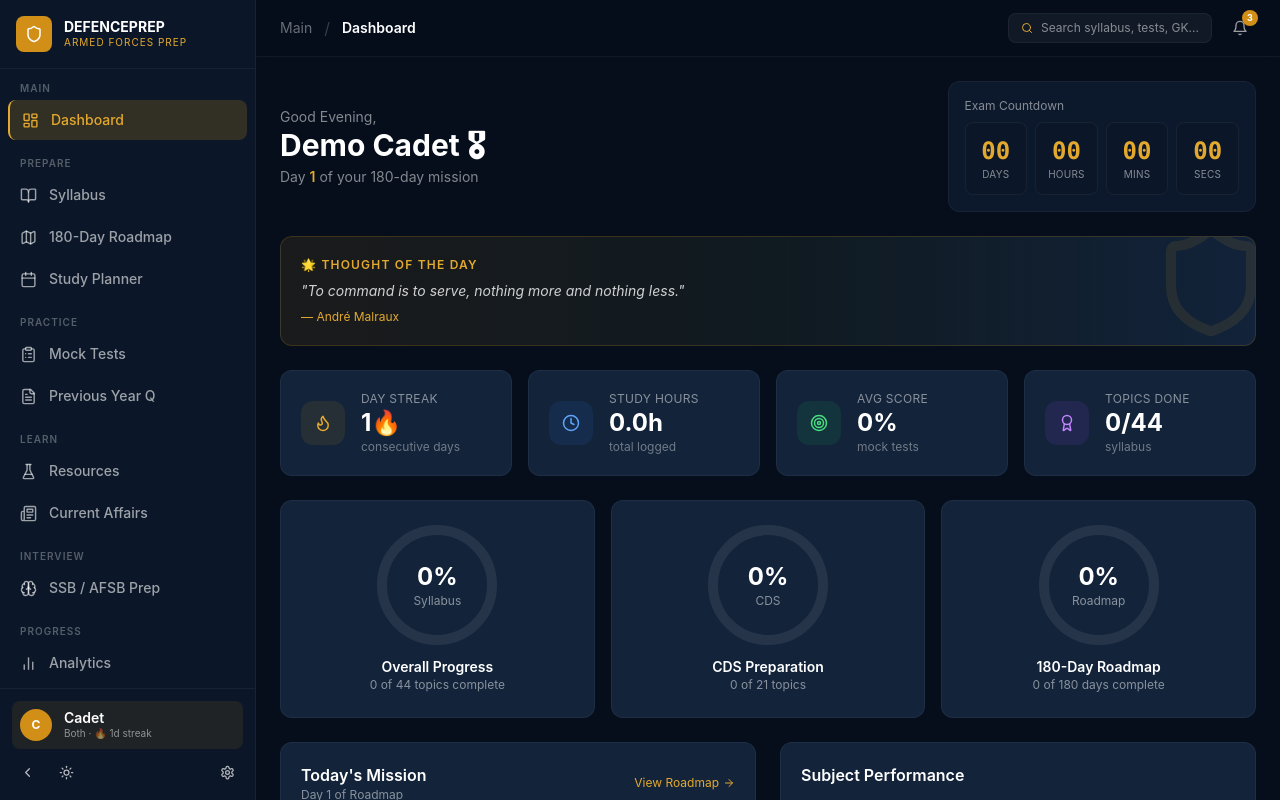
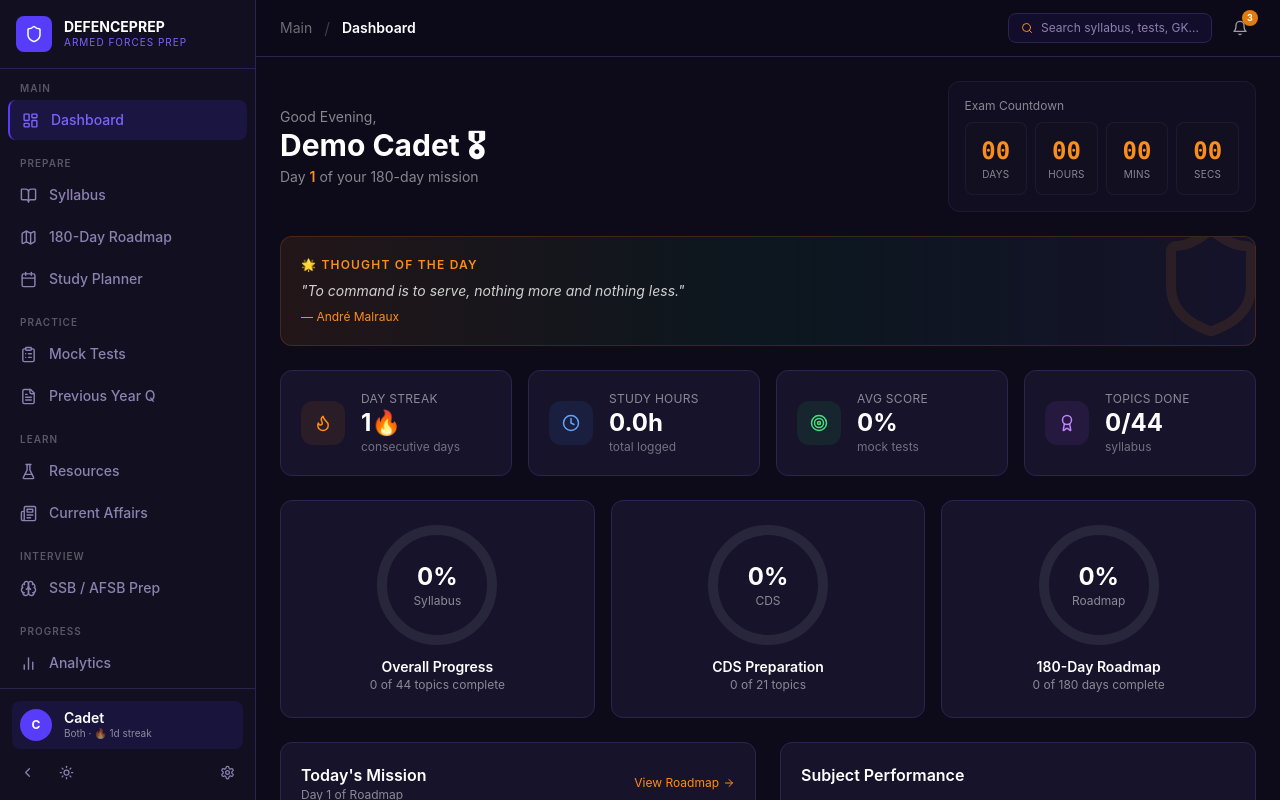
Before and after one commit to thesayambatra/sayam-portfolio, a Next.js app in the folder Defence/: page / in a window 1280 px wide. Both pictures are taken after a click on the button "Continue as Guest (Demo Account) →". Shown: the top 800 px of the page. Built offline with nearby package versions, Linux system fonts and the light colour scheme.

Commit message:
Apply portfolio color palette to Defence app

```diff
--- a/Defence/app/globals.css
+++ b/Defence/app/globals.css
@@ -5,15 +5,18 @@
 @import url('https://fonts.googleapis.com/css2?family=Inter:wght@300;400;500;600;700;800&display=swap');
 
 :root {
-  --bg: #0b1728;
-  --surface: #12233a;
-  --surface2: #1a3355;
-  --gold: #d18f17;
-  --gold-light: #e3a92e;
-  --olive: #6b8a4b;
-  --text: #e2e8f0;
-  --text-muted: #94a3b8;
-  --border: rgba(255, 255, 255, 0.07);
+  --bg:      #0d0b1a;
+  --bg2:     #110f20;
+  --card:    #16132a;
+  --card2:   #1e1a36;
+  --primary: #573CFA;
+  --primary-light: #7c63fb;
+  --red:     #E8083E;
+  --green:   #02864A;
+  --orange:  #FB8D1A;
+  --text:    #ffffff;
+  --muted:   #8b82b0;
+  --border:  #2a2550;
 }
 
 * { box-sizing: border-box; margin: 0; padding: 0; }
@@ -27,60 +30,96 @@ html, body {
 
 ::-webkit-scrollbar { width: 6px; height: 6px; }
 ::-webkit-scrollbar-track { background: var(--bg); }
-::-webkit-scrollbar-thumb { background: var(--surface2); border-radius: 3px; }
-::-webkit-scrollbar-thumb:hover { background: var(--gold); }
+::-webkit-scrollbar-thumb { background: var(--border); border-radius: 3px; }
+::-webkit-scrollbar-thumb:hover { background: var(--primary); }
 
 @layer components {
   .card {
-    @apply bg-navy-800 border border-white/5 rounded-xl p-5;
+    @apply rounded-xl p-5;
+    background: var(--card);
+    border: 1px solid var(--border);
   }
   .card-glass {
-    @apply bg-white/5 backdrop-blur-sm border border-white/10 rounded-xl p-5;
+    @apply backdrop-blur-sm rounded-xl p-5;
+    background: rgba(22, 19, 42, 0.6);
+    border: 1px solid var(--border);
   }
   .btn-gold {
-    @apply bg-gold-500 hover:bg-gold-400 text-white font-semibold px-4 py-2 rounded-lg transition-all duration-200 text-sm;
+    @apply font-semibold px-4 py-2 rounded-lg transition-all duration-200 text-sm text-white;
+    background: var(--primary);
+  }
+  .btn-gold:hover {
+    background: var(--primary-light);
   }
   .btn-outline {
-    @apply border border-white/20 hover:border-gold-400 hover:text-gold-400 text-white/70 font-medium px-4 py-2 rounded-lg transition-all duration-200 text-sm;
+    @apply font-medium px-4 py-2 rounded-lg transition-all duration-200 text-sm;
+    border: 1px solid var(--border);
+    color: var(--muted);
+  }
+  .btn-outline:hover {
+    border-color: var(--primary-light);
+    color: var(--text);
   }
   .btn-ghost {
-    @apply hover:bg-white/10 text-white/70 hover:text-white font-medium px-3 py-2 rounded-lg transition-all duration-200 text-sm;
+    @apply font-medium px-3 py-2 rounded-lg transition-all duration-200 text-sm;
+    color: var(--muted);
+  }
+  .btn-ghost:hover {
+    background: rgba(87, 60, 250, 0.1);
+    color: var(--text);
   }
   .nav-item {
     @apply flex items-center gap-3 px-3 py-2.5 rounded-lg cursor-pointer transition-all duration-200 text-sm font-medium;
   }
   .nav-item-active {
-    @apply bg-gold-500/20 text-gold-400 border-l-2 border-gold-400;
+    background: rgba(87, 60, 250, 0.15);
+    color: var(--primary-light);
+    border-left: 2px solid var(--primary);
   }
   .nav-item-inactive {
-    @apply text-white/60 hover:bg-white/5 hover:text-white;
+    color: var(--muted);
+  }
+  .nav-item-inactive:hover {
+    background: rgba(87, 60, 250, 0.08);
+    color: var(--text);
   }
   .badge {
     @apply text-xs font-semibold px-2 py-0.5 rounded-full;
   }
   .badge-gold {
-    @apply bg-gold-500/20 text-gold-400;
+    background: rgba(251, 141, 26, 0.15);
+    color: var(--orange);
   }
   .badge-green {
-    @apply bg-green-500/20 text-green-400;
+    background: rgba(2, 134, 74, 0.15);
+    color: #22c55e;
   }
   .badge-blue {
-    @apply bg-blue-500/20 text-blue-400;
+    background: rgba(87, 60, 250, 0.15);
+    color: var(--primary-light);
   }
   .badge-red {
-    @apply bg-red-500/20 text-red-400;
+    background: rgba(232, 8, 62, 0.15);
+    color: var(--red);
   }
   .input-field {
-    @apply bg-navy-900 border border-white/10 rounded-lg px-3 py-2 text-white text-sm focus:outline-none focus:border-gold-500 transition-colors;
+    @apply rounded-lg px-3 py-2 text-sm text-white focus:outline-none transition-colors;
+    background: var(--bg2);
+    border: 1px solid var(--border);
+  }
+  .input-field:focus {
+    border-color: var(--primary);
   }
   .progress-ring-container {
     @apply relative inline-flex items-center justify-center;
   }
   .section-header {
-    @apply text-xl font-bold text-white mb-1;
+    @apply text-xl font-bold mb-1;
+    color: var(--text);
   }
   .section-subheader {
-    @apply text-sm text-white/50 mb-6;
+    @apply text-sm mb-6;
+    color: var(--muted);
   }
 }
 
@@ -95,6 +134,6 @@ html, body {
 .timer-circle { transform: rotate(-90deg); }
 
 /* Difficulty badges */
-.diff-easy { @apply bg-green-500/15 text-green-400 text-xs px-2 py-0.5 rounded-full font-medium; }
-.diff-medium { @apply bg-yellow-500/15 text-yellow-400 text-xs px-2 py-0.5 rounded-full font-medium; }
-.diff-hard { @apply bg-red-500/15 text-red-400 text-xs px-2 py-0.5 rounded-full font-medium; }
+.diff-easy   { background: rgba(2, 134, 74, 0.15);   color: #22c55e;         font-size: 0.75rem; padding: 2px 8px; border-radius: 9999px; font-weight: 500; }
+.diff-medium { background: rgba(251, 141, 26, 0.15);  color: var(--orange);   font-size: 0.75rem; padding: 2px 8px; border-radius: 9999px; font-weight: 500; }
+.diff-hard   { background: rgba(232, 8, 62, 0.15);    color: var(--red);      font-size: 0.75rem; padding: 2px 8px; border-radius: 9999px; font-weight: 500; }
--- a/Defence/app/page.tsx
+++ b/Defence/app/page.tsx
@@ -32,13 +32,7 @@ export default function Home() {
   }, []);
 
   useEffect(() => {
-    if (darkMode) {
-      document.body.classList.add("dark");
-      document.body.style.background = "#0b1728";
-    } else {
-      document.body.classList.remove("dark");
-      document.body.style.background = "#f0f4f8";
-    }
+    document.body.style.background = "var(--bg)";
   }, [darkMode]);
 
   // Collapse sidebar on desktop resize
@@ -78,7 +72,7 @@ export default function Home() {
   const currentNavItem = NAV_ITEMS.find((n) => n.id === active);
 
   return (
-    <div className={`flex min-h-screen ${darkMode ? "bg-navy-950" : "bg-gray-100"}`}>
+    <div className="flex min-h-screen" style={{ background: "var(--bg)" }}>
       {/* Sidebar — hidden on mobile (drawer), visible on md+ */}
       <div className="hidden md:flex">
         <Sidebar
@@ -105,9 +99,7 @@ export default function Home() {
 
       <main className="flex-1 overflow-x-hidden min-w-0">
         {/* Top bar */}
-        <header className={`sticky top-0 z-30 ${darkMode ? "bg-navy-950/80" : "bg-gray-100/80"} backdrop-blur-md border-b ${
-          darkMode ? "border-white/5" : "border-gray-200"
-        } px-4 md:px-6 py-3 flex items-center gap-3`}>
+        <header className="sticky top-0 z-30 backdrop-blur-md px-4 md:px-6 py-3 flex items-center gap-3" style={{ background: "rgba(13,11,26,0.85)", borderBottom: "1px solid var(--border)" }}>
           {/* Hamburger — mobile only */}
           <button
             onClick={() => setMobileOpen(true)}
@@ -121,7 +113,7 @@ export default function Home() {
           <div className="text-white/20 hidden sm:block">/</div>
           <div className="text-sm font-semibold text-white truncate">{currentNavItem?.label ?? "Dashboard"}</div>
           <div className="flex-1" />
-          <div className="hidden md:flex items-center gap-2 text-xs text-white/50 bg-white/5 border border-white/5 rounded-lg px-3 py-1.5">
+          <div className="hidden md:flex items-center gap-2 text-xs rounded-lg px-3 py-1.5" style={{ color: "var(--muted)", background: "rgba(87,60,250,0.08)", border: "1px solid var(--border)" }}>
             <Search size={12} className="text-gold-400" />
             Search syllabus, tests, GK...
           </div>
--- a/Defence/components/Sidebar.tsx
+++ b/Defence/components/Sidebar.tsx
@@ -55,25 +55,24 @@ export default function Sidebar({ active, onNavigate, collapsed, onCollapse, mob
 
       <aside
         className={`
-          flex flex-col bg-navy-900 border-r border-white/5 h-screen
+          flex flex-col h-screen
           transition-all duration-300 flex-shrink-0
-          /* Desktop: inline, collapsible */
           md:sticky md:top-0 md:translate-x-0
           ${collapsed ? "md:w-16" : "md:w-64"}
-          /* Mobile: fixed drawer, slides in from left */
           fixed top-0 left-0 z-50 w-72
           ${mobileOpen ? "translate-x-0" : "-translate-x-full"}
           md:relative md:flex
         `}
+        style={{ background: "var(--bg2)", borderRight: "1px solid var(--border)" }}
       >
         {/* Logo */}
-        <div className={`flex items-center gap-3 p-4 border-b border-white/5 ${collapsed ? "md:justify-center" : ""}`}>
-          <div className="w-9 h-9 rounded-lg bg-gold-500 flex items-center justify-center flex-shrink-0">
+        <div className={`flex items-center gap-3 p-4 ${collapsed ? "md:justify-center" : ""}`} style={{ borderBottom: "1px solid var(--border)" }}>
+          <div className="w-9 h-9 rounded-lg flex items-center justify-center flex-shrink-0" style={{ background: "var(--primary)" }}>
             <Shield size={18} className="text-white" />
           </div>
           <div className={`${collapsed ? "md:hidden" : ""}`}>
             <div className="text-sm font-bold text-white leading-tight">DEFENCEPREP</div>
-            <div className="text-[10px] text-gold-400 uppercase tracking-widest">Armed Forces Prep</div>
+            <div className="text-[10px] uppercase tracking-widest" style={{ color: "var(--primary-light)" }}>Armed Forces Prep</div>
           </div>
           {/* Mobile close button */}
           <button
@@ -121,9 +120,9 @@ export default function Sidebar({ active, onNavigate, collapsed, onCollapse, mob
         </nav>
 
         {/* Bottom */}
-        <div className="border-t border-white/5 p-3 space-y-2">
-          <div className={`flex items-center gap-3 px-2 py-2 rounded-lg bg-gold-500/10 ${collapsed ? "md:hidden" : ""}`}>
-            <div className="w-8 h-8 rounded-full bg-gold-500 flex items-center justify-center text-xs font-bold text-white flex-shrink-0">
+        <div className="p-3 space-y-2" style={{ borderTop: "1px solid var(--border)" }}>
+          <div className={`flex items-center gap-3 px-2 py-2 rounded-lg ${collapsed ? "md:hidden" : ""}`} style={{ background: "rgba(87,60,250,0.12)" }}>
+            <div className="w-8 h-8 rounded-full flex items-center justify-center text-xs font-bold text-white flex-shrink-0" style={{ background: "var(--primary)" }}>
               {name.charAt(0).toUpperCase()}
             </div>
             <div className="min-w-0">
--- a/Defence/tailwind.config.ts
+++ b/Defence/tailwind.config.ts
@@ -6,44 +6,34 @@ const config: Config = {
   theme: {
     extend: {
       colors: {
+        // Portfolio primary palette
+        primary: {
+          DEFAULT: "#573CFA",
+          light:   "#7c63fb",
+        },
+        // Neutrals matching portfolio bg/card/border
         navy: {
-          50: "#f0f4f8",
-          100: "#d9e2ec",
-          200: "#b3c4d9",
-          300: "#829dbb",
-          400: "#55789b",
-          500: "#345a80",
-          600: "#244666",
-          700: "#1a3355",
-          800: "#12233a",
-          900: "#0b1728",
-          950: "#060e1c",
+          50:  "#f0f0ff",
+          100: "#e0e0ff",
+          200: "#c4c0f9",
+          300: "#a89fff",
+          400: "#8b82b0",
+          500: "#6b6490",
+          600: "#2a2550",
+          700: "#1e1a36",
+          800: "#16132a",
+          900: "#110f20",
+          950: "#0d0b1a",
+        },
+        // Accent colours from portfolio
+        gold: {
+          DEFAULT: "#FB8D1A",
+          400: "#FB8D1A",
+          500: "#e07b0f",
         },
         olive: {
-          50: "#f6f7f0",
-          100: "#e6e9dd",
-          200: "#ccd3b8",
-          300: "#aaba8d",
-          400: "#86a066",
-          500: "#6b8a4b",
-          600: "#52703a",
-          700: "#3f5830",
-          800: "#314527",
-          900: "#293a22",
-          950: "#141d10",
-        },
-        gold: {
-          50: "#fdf9ec",
-          100: "#f9eec8",
-          200: "#f2da8f",
-          300: "#eac055",
-          400: "#e3a92e",
-          500: "#d18f17",
-          600: "#b56e12",
-          700: "#8f5113",
-          800: "#764217",
-          900: "#643a18",
-          950: "#3a1f0b",
+          DEFAULT: "#02864A",
+          500: "#02864A",
         },
       },
       fontFamily: {
@@ -51,11 +41,11 @@ const config: Config = {
         display: ["Georgia", "serif"],
       },
       animation: {
-        "fade-in": "fadeIn 0.4s ease-out",
+        "fade-in":  "fadeIn 0.4s ease-out",
         "slide-up": "slideUp 0.4s ease-out",
       },
       keyframes: {
-        fadeIn: { from: { opacity: "0" }, to: { opacity: "1" } },
+        fadeIn:  { from: { opacity: "0" },                              to: { opacity: "1" } },
         slideUp: { from: { opacity: "0", transform: "translateY(12px)" }, to: { opacity: "1", transform: "translateY(0)" } },
       },
     },
```
